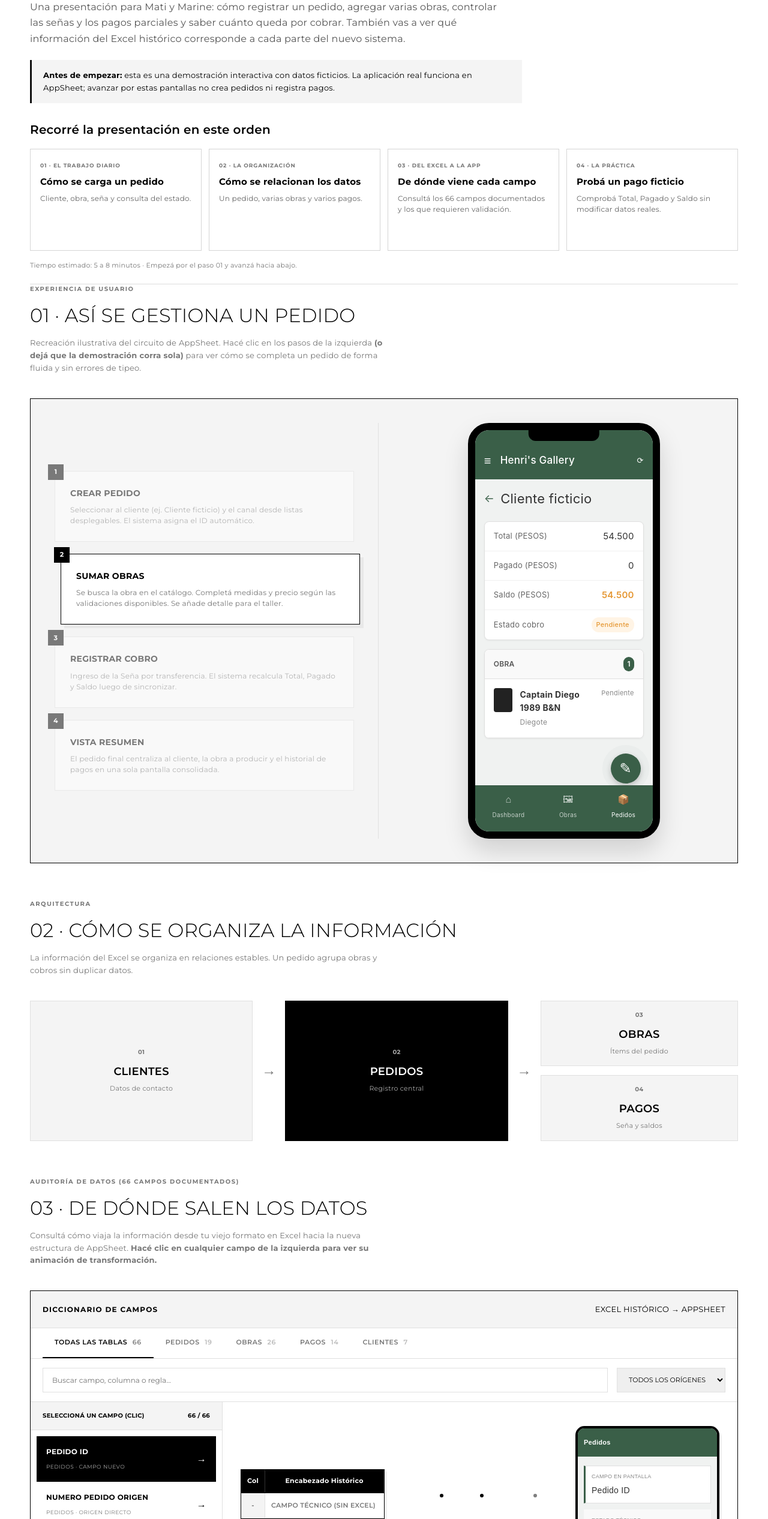
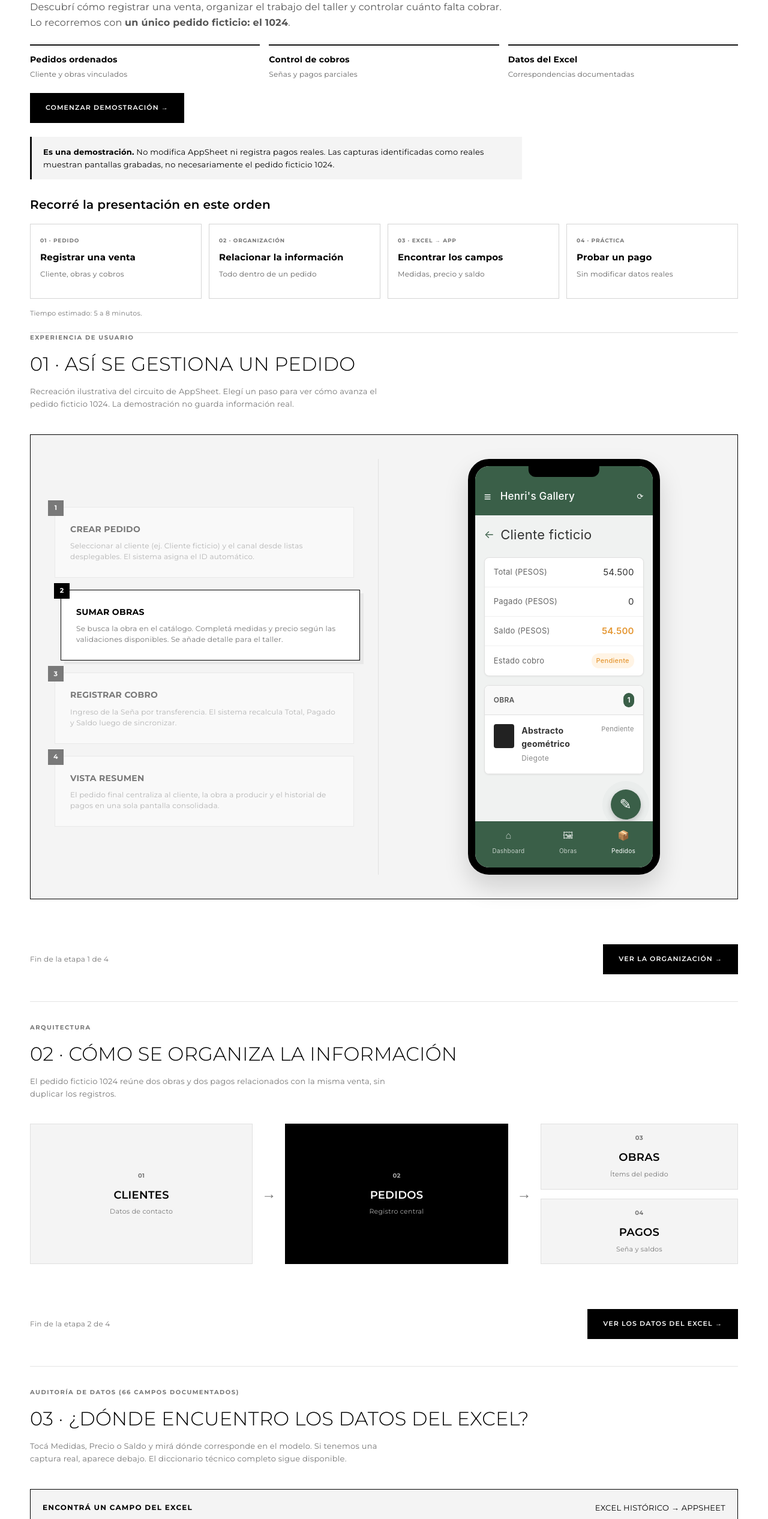
Before and after one commit to facundocapello-blip/henris-gallery-experience, a website: page staging/henris-gemini-fusion-20261020/index.html in a window 1280 px wide. Shown: the part 268-2800 px from the top of the page at 60% size. Drawn offline with Linux system fonts and the light colour scheme.

Commit message:
ux: simplify Henris presentation, align navigation and prioritize key Excel fields

```diff
--- a/staging/henris-gemini-fusion-20261020/index.html
+++ b/staging/henris-gemini-fusion-20261020/index.html
@@ -254,44 +254,41 @@
 .proof-pending{padding:20px;text-align:center;border:1px dashed #bbb;background:#fff;color:#777;font-size:13px}
 .proof-panel button{margin:9px 0 0}
 @media(max-width:600px){.proof-panel{padding:15px}.proof-panel h3{font-size:16px}}
-</style>
+.hero-benefits{display:grid;grid-template-columns:repeat(3,1fr);gap:15px;margin:22px 0}.hero-benefits span{border-top:2px solid #111;padding-top:12px;display:flex;flex-direction:column;gap:4px}.hero-benefits strong{font-size:14px}.hero-benefits small{font-size:12px;color:#666}.hero-start{display:inline-block;margin:0 0 18px;min-height:45px}.presentation-guide .guide-note{margin:5px 0 26px}.guide-steps a{min-height:125px}.field-mode{display:flex;flex-wrap:wrap;gap:8px;padding:14px 20px;border-bottom:1px solid #ddd;background:#fafafa}.mode-btn{font-size:11px;text-transform:none;letter-spacing:0;border:1px solid #ccc;padding:12px;background:white}.mode-btn.active{background:#111;border-color:#111;color:white}.field{text-transform:none;letter-spacing:0}.journey-next{display:flex;align-items:center;justify-content:space-between;padding:15px 0 45px;margin-bottom:35px;gap:15px;border-bottom:1px solid #e5e5e5}.journey-next span{font-size:12px;color:#777}.header-nav{gap:15px;overflow-x:auto}.header-nav a{white-space:nowrap}@media(max-width:650px){.hero-benefits{grid-template-columns:1fr;gap:8px}.hero-benefits span{padding:7px 0}.hero-start{width:100%;text-align:center}.journey-next{flex-direction:column;align-items:stretch;text-align:center}.field-mode{padding:10px}.mode-btn{flex:1}.guide-steps{grid-template-columns:1fr 1fr}}</style>
 </head>
 <body>
 
 <header class="masthead">
     <div class="shell masthead-inner">
         <a href="#" class="brand-link">
-            <span class="identity"><strong>HENRIS <em>Gallery</em></strong><span>Experiencia de Gestión · V4</span></span>
+            <span class="identity"><strong>HENRIS <em>Gallery</em></strong><span>Presentación interactiva · Ejemplo ficticio</span></span>
         </a>
-        <nav class="header-nav">
-            <a href="#simulador">01 · Pedido</a>
-            <a href="#mapeo">03 · Excel → App</a>
-            <a href="#demo">04 · Pagos</a>
-        </nav>
+        <nav class="header-nav"><a href="#simulador">01 · Pedido</a><a href="#circuito">02 · Organización</a><a href="#mapeo">03 · Excel → App</a><a href="#demo">04 · Pagos</a></nav>
     </div>
 </header>
 
 <main>
 <section class="shell presentation-guide" aria-labelledby="guide-title">
- <div class="guide-eyebrow">HENRIS GALLERY · PRESENTACIÓN DEL SISTEMA DE GESTIÓN</div>
- <h1 id="guide-title">Conocé la nueva gestión de Henris Gallery.</h1>
- <p class="guide-lead">Una presentación para Mati y Marine: cómo registrar un pedido, agregar varias obras, controlar las señas y los pagos parciales y saber cuánto queda por cobrar. También vas a ver qué información del Excel histórico corresponde a cada parte del nuevo sistema.</p>
- <div class="guide-note"><strong>Antes de empezar:</strong> esta es una demostración interactiva con datos ficticios. La aplicación real funciona en AppSheet; avanzar por estas pantallas no crea pedidos ni registra pagos.</div>
+ <div class="guide-eyebrow">HENRIS GALLERY · PARA MATI Y MARINE</div>
+ <h1 id="guide-title">Un pedido, todas las obras y los cobros en un solo lugar.</h1>
+ <p class="guide-lead">Descubrí cómo registrar una venta, organizar el trabajo del taller y controlar cuánto falta cobrar. Lo recorremos con <strong>un único pedido ficticio: el 1024</strong>.</p>
+ <div class="hero-benefits"><span><strong>Pedidos ordenados</strong><small>Cliente y obras vinculados</small></span><span><strong>Control de cobros</strong><small>Señas y pagos parciales</small></span><span><strong>Datos del Excel</strong><small>Correspondencias documentadas</small></span></div>
+ <a class="btn-solid hero-start" href="#simulador">Comenzar demostración →</a>
+ <p class="guide-note"><strong>Es una demostración.</strong> No modifica AppSheet ni registra pagos reales. Las capturas identificadas como reales muestran pantallas grabadas, no necesariamente el pedido ficticio 1024.</p>
  <h2>Recorré la presentación en este orden</h2>
  <div class="guide-steps">
-  <a href="#simulador"><span>01 · EL TRABAJO DIARIO</span><strong>Cómo se carga un pedido</strong><small>Cliente, obra, seña y consulta del estado.</small></a>
-  <a href="#circuito"><span>02 · LA ORGANIZACIÓN</span><strong>Cómo se relacionan los datos</strong><small>Un pedido, varias obras y varios pagos.</small></a>
-  <a href="#mapeo"><span>03 · DEL EXCEL A LA APP</span><strong>De dónde viene cada campo</strong><small>Consultá los 66 campos documentados y los que requieren validación.</small></a>
-  <a href="#demo"><span>04 · LA PRÁCTICA</span><strong>Probá un pago ficticio</strong><small>Comprobá Total, Pagado y Saldo sin modificar datos reales.</small></a>
+  <a href="#simulador"><span>01 · PEDIDO</span><strong>Registrar una venta</strong><small>Cliente, obras y cobros</small></a>
+  <a href="#circuito"><span>02 · ORGANIZACIÓN</span><strong>Relacionar la información</strong><small>Todo dentro de un pedido</small></a>
+  <a href="#mapeo"><span>03 · EXCEL → APP</span><strong>Encontrar los campos</strong><small>Medidas, precio y saldo</small></a>
+  <a href="#demo"><span>04 · PRÁCTICA</span><strong>Probar un pago</strong><small>Sin modificar datos reales</small></a>
  </div>
- <p class="guide-foot">Tiempo estimado: 5 a 8 minutos · Empezá por el paso 01 y avanzá hacia abajo.</p>
+ <p class="guide-foot">Tiempo estimado: 5 a 8 minutos.</p>
 </section>
-
 
 <section id="simulador" class="shell section-title">
     <small>Experiencia de Usuario</small>
     <h2>01 · Así se gestiona un pedido</h2>
-    <p style="color: var(--brand-gray); max-width: 600px; margin-top: 10px;">Recreación ilustrativa del circuito de AppSheet. Hacé clic en los pasos de la izquierda <strong>(o dejá que la demostración corra sola)</strong> para ver cómo se completa un pedido de forma fluida y sin errores de tipeo.</p>
+    <p style="color: var(--brand-gray); max-width: 600px; margin-top: 10px;">Recreación ilustrativa del circuito de AppSheet. Elegí un paso para ver cómo avanza el pedido ficticio 1024. La demostración no guarda información real.</p>
 </section>
 
 <div class="shell simulator">
@@ -368,7 +365,7 @@
                             <div class="app-list-item">
                                 <div class="app-list-main">
                                     <div class="app-thumb" style="background: #222;"></div>
-                                    <div class="app-list-text"><strong>Captain Diego 1989 B&N</strong><span>Diegote</span></div>
+                                    <div class="app-list-text"><strong>Abstracto geométrico</strong><span>Diegote</span></div>
                                 </div>
                                 <span style="font-size:11px; color:#888;">Pendiente</span>
                             </div>
@@ -448,10 +445,11 @@
     </div>
 </div>
 
+<div class="shell journey-next"><span>Fin de la etapa 1 de 4</span><a class="btn-solid" href="#circuito">Ver la organización →</a></div>
 <section id="circuito" class="shell section-title">
     <small>Arquitectura</small>
     <h2>02 · Cómo se organiza la información</h2>
-    <p style="color: var(--brand-gray); max-width: 600px; margin-top: 10px;">La información del Excel se organiza en relaciones estables. Un pedido agrupa obras y cobros sin duplicar datos.</p>
+    <p style="color: var(--brand-gray); max-width: 600px; margin-top: 10px;">El pedido ficticio 1024 reúne dos obras y dos pagos relacionados con la misma venta, sin duplicar los registros.</p>
 </section>
 
 <div class="shell relation-grid">
@@ -465,20 +463,22 @@
     </div>
 </div>
 
+<div class="shell journey-next"><span>Fin de la etapa 2 de 4</span><a class="btn-solid" href="#mapeo">Ver los datos del Excel →</a></div>
 <section id="mapeo" class="shell section-title">
     <small>Auditoría de Datos (66 Campos Documentados)</small>
-    <h2>03 · De dónde salen los datos</h2>
-    <p style="color: var(--brand-gray); max-width: 600px; margin-top: 10px;">Consultá cómo viaja la información desde tu viejo formato en Excel hacia la nueva estructura de AppSheet. <strong>Hacé clic en cualquier campo de la izquierda para ver su animación de transformación.</strong></p>
+    <h2>03 · ¿Dónde encuentro los datos del Excel?</h2>
+    <p style="color: var(--brand-gray); max-width: 600px; margin-top: 10px;">Tocá Medidas, Precio o Saldo y mirá dónde corresponde en el modelo. Si tenemos una captura real, aparece debajo. El diccionario técnico completo sigue disponible.</p>
 </section>
 
 <div class="shell workspace">
     <div class="workspace-head">
-        <strong>Diccionario de Campos</strong>
+        <strong>Encontrá un campo del Excel</strong>
         <span>Excel Histórico → AppSheet</span>
     </div>
 
     <nav id="tabs" class="tabs" aria-label="Seleccionar tabla"></nav>
 
+    <div class="field-mode" role="group" aria-label="Vista del diccionario"><button type="button" id="mode-essential" class="mode-btn active" aria-pressed="true">7 campos principales</button><button type="button" id="mode-all" class="mode-btn" aria-pressed="false">Ver los 66 campos</button></div>
     <div class="controls">
         <div class="input-wrap">
             <input type="search" id="search" placeholder="Buscar campo, columna o regla..." autocomplete="off">
@@ -496,7 +496,7 @@
     <div class="split">
         <div class="side">
             <div class="side-head">
-                <span>Seleccioná un campo (Clic)</span>
+                <span>Seleccioná un campo para ver su destino</span>
                 <span id="field-count">0 / 66</span>
             </div>
             <div class="field-list" id="field-list">
@@ -529,7 +529,7 @@
                     <div class="app-dest-head" id="app-screen-title">Detalle</div>
                     <div class="app-dest-body">
                         <div class="app-dest-field">
-                            <span>Campo en Pantalla</span>
+                            <span>Campo documentado en el modelo</span>
                             <strong id="app-field-name" style="font-size:14px; font-weight:400; color:var(--app-text);">...</strong>
                         </div>
                         <div class="app-dest-field" style="background:#f9f9f9; border-color:transparent;">
@@ -553,10 +553,11 @@
     </div>
 </div>
 
+<div class="shell journey-next"><span>Fin de la etapa 3 de 4</span><a class="btn-solid" href="#demo">Probar un pago →</a></div>
 <section id="demo" class="shell section-title">
     <small>Demo Interactiva</small>
-    <h2>04 · Practicá con un pedido de ejemplo</h2>
-    <p style="color: var(--brand-gray); max-width: 600px; margin-top: 10px;">Registrá pagos ficticios o marcá obras como listas para explorar los cambios de esta maqueta independiente.</p>
+    <h2>04 · Probá un pago del pedido 1024</h2>
+    <p style="color: var(--brand-gray); max-width: 600px; margin-top: 10px;">El pedido 1024 tiene un total de $165.000, $80.000 pagados y un saldo de $85.000. Probá registrar $25.000: el saldo debería bajar a $60.000; después podés deshacerlo.</p>
 </section>
 
 <div class="shell demo-shell">
@@ -631,8 +632,9 @@
     </div>
 </div>
 
+<div class="shell journey-next"><span>Recorrido terminado · Ejemplo ficticio</span><a class="btn-outline" href="#guide-title">Volver al inicio ↑</a></div>
 <footer style="padding: 40px 0; text-align:center; font-size: 10px; text-transform: uppercase; color: var(--brand-gray); border-top: 1px solid var(--brand-border); margin-top:60px;">
-    <span>Henri's Gallery - Sistema V4 Ultimate (AppSheet)</span>
+    <span>Henris Gallery · Presentación de ejemplo · Sin conexión a AppSheet</span>
 </footer>
 </main>
 
@@ -686,7 +688,9 @@ if(simContainer) {
     const allFields = sections.flatMap(sec => sec.items.map(item => ({...item, table: sec.table})));
 
     let currentTable = "todos";
-    let selectedField = null;
+    let currentView = "esenciales";
+    const essentials=new Set(['Nombre','Descripcion','Medidas','Precio_Item','Importe','Saldo_Pendiente','Estado_Cobro']);
+    let selectedField=allFields.find(x=>x.field==='Medidas' && x.table==='Pedido_Items');
     let filteredData = [];
 
     const tabsContainer = document.getElementById('tabs');
@@ -704,7 +708,7 @@ if(simContainer) {
             btn.className = 'tab';
             btn.setAttribute('aria-pressed', currentTable === sec.table);
             btn.innerHTML = `${labels[sec.table]} <em>${sec.count || sec.items.length}</em>`;
-            btn.onclick = () => { currentTable = sec.table; renderTabs(); applyFilters(); };
+            btn.onclick = () => {currentTable=sec.table;currentView="todos";updateModeButtons();renderTabs();applyFilters();};
             tabsContainer.appendChild(btn);
         });
     }
@@ -787,11 +791,17 @@ if(simContainer) {
         createDynamicParticles();
     }
 
+    function updateModeButtons(){
+      for(const [id,v] of [['mode-essential','esenciales'],['mode-all','todos']]){
+        const b=document.getElementById(id);b.classList.toggle('active',currentView===v);b.setAttribute('aria-pressed',String(currentView===v));
+      }
+    }
     function applyFilters() {
         const q = norm(searchInput.value);
         const st = statusSelect.value;
         filteredData = allFields.filter(x =>
             (currentTable === "todos" || x.table === currentTable) &&
+            (currentView==="todos" || essentials.has(x.field)) &&
             (st === "todos" || x.status === st) &&
             (!q || norm([x.field, x.table, x.rule, statuses[x.status], ...x.origin.map(y => y.column + " " + y.header)].join(" ")).includes(q))
         );
@@ -802,7 +812,8 @@ if(simContainer) {
         listContainer.innerHTML = '';
 
         filteredData.forEach(item => {
-            let btn = document.createElement('div');
+            let btn = document.createElement('button');
+            btn.type = 'button';
             btn.className = 'field';
             if (item === selectedField) btn.setAttribute('aria-pressed', 'true');
             btn.innerHTML = `<div><span class="field-name">${item.field.replace(/_/g, ' ')}</span><span class="field-status">${labels[item.table]} · ${statuses[item.status]}</span></div><span style="font-size: 16px;">→</span>`;
@@ -811,6 +822,7 @@ if(simContainer) {
                 document.querySelectorAll('.field').forEach(el => el.setAttribute('aria-pressed', 'false'));
                 btn.setAttribute('aria-pressed', 'true');
                 renderDetail(item);
+                if(window.matchMedia('(max-width:900px)').matches)document.getElementById('detail-view').scrollIntoView({behavior:'smooth',block:'start'});
             };
             listContainer.appendChild(btn);
         });
@@ -818,9 +830,12 @@ if(simContainer) {
         renderDetail(selectedField);
     }
 
-    searchInput.addEventListener('input', applyFilters);
+    document.getElementById('mode-essential').onclick=()=>{currentView='esenciales';currentTable='todos';searchInput.value='';statusSelect.value='todos';selectedField=allFields.find(x=>x.field==='Medidas' && x.table==='Pedido_Items');updateModeButtons();renderTabs();applyFilters();};
+    document.getElementById('mode-all').onclick=()=>{currentView='todos';currentTable='todos';updateModeButtons();renderTabs();applyFilters();};
+    searchInput.addEventListener('input',()=>{if(searchInput.value.trim())currentView='todos';updateModeButtons();applyFilters();});
     statusSelect.addEventListener('change', applyFilters);
 
+    updateModeButtons();
     renderTabs();
     applyFilters();
 })();
```
